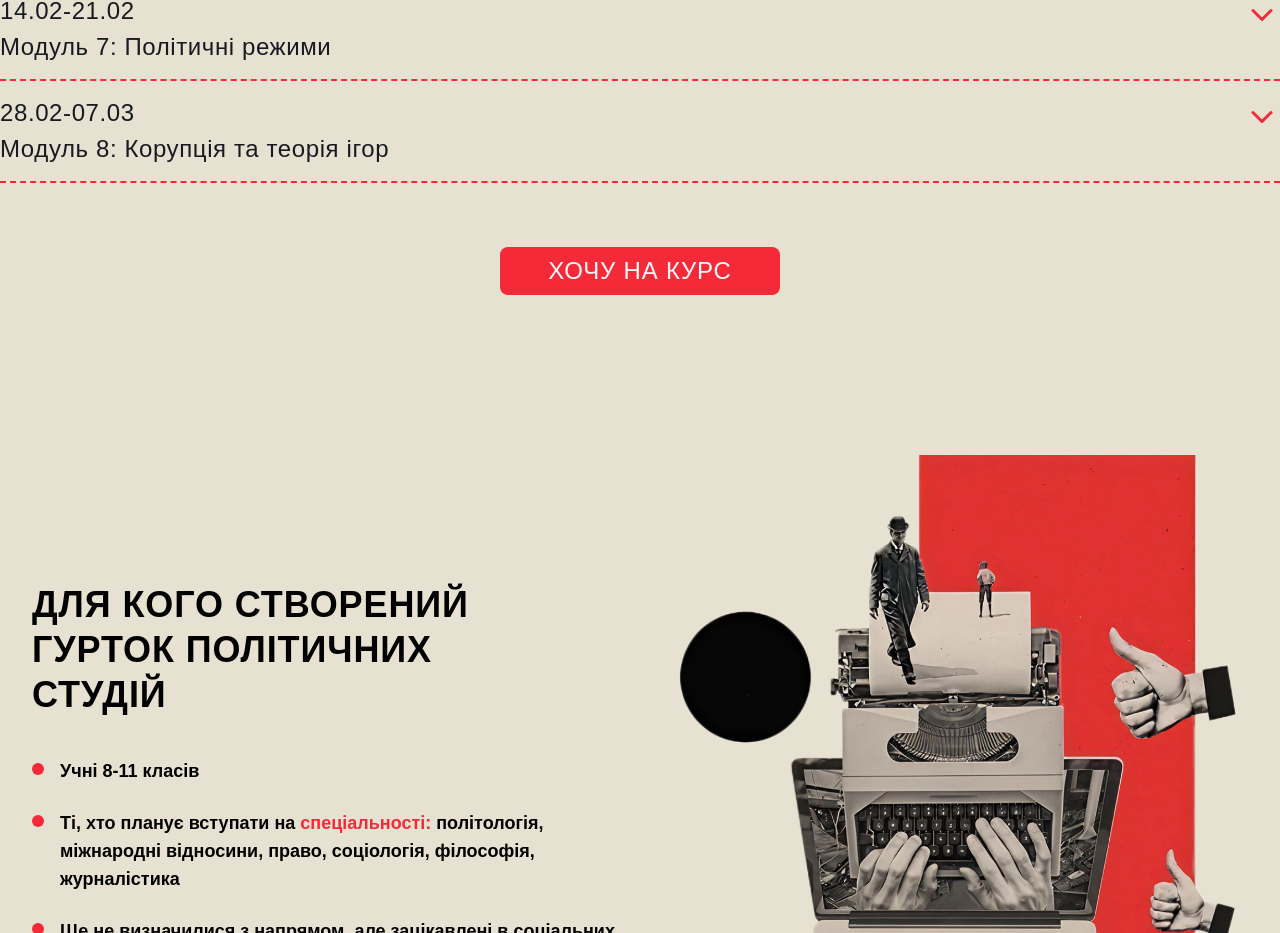
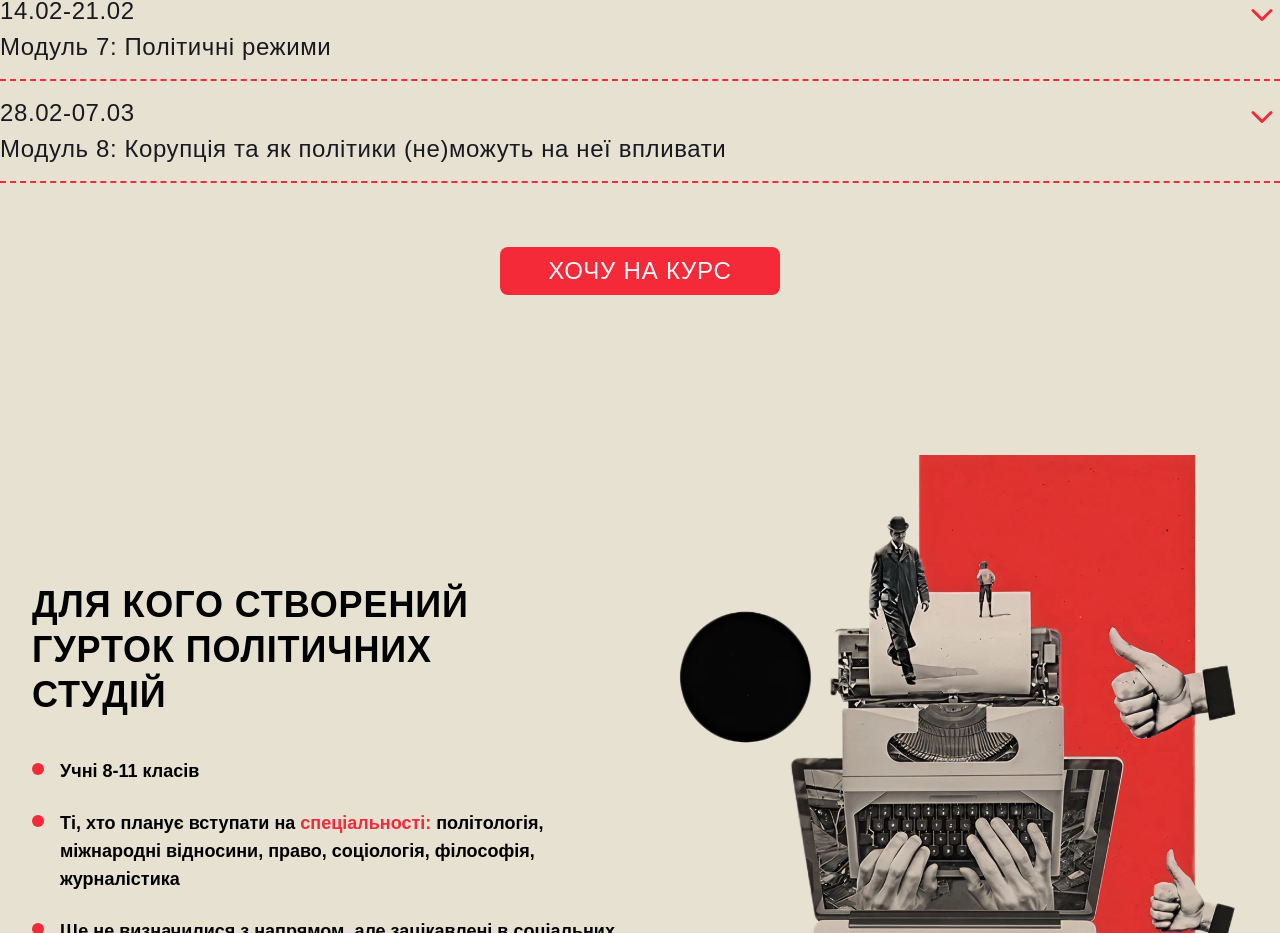
Before and after one commit to 1butenko/order-school-web, a Next.js app: page / in a window 1280 px wide. Shown: the part 4755-5688 px from the top of the page. Built offline with nearby package versions, Linux system fonts and the light colour scheme; no server answers; a web font is replaced by a local one.

Commit message:
Revise module 8 title and description for clarity
Updated the title and description of module 8 to clarify its focus on corruption and the influence of politicians. Enhanced the description to explain the strategic models and rational decision-making in political conflicts.

```diff
--- a/src/app/sections/Timeline.tsx
+++ b/src/app/sections/Timeline.tsx
@@ -78,12 +78,12 @@ const modules: Module[] = [
   },
   {
     id: "module-8",
-    title: "Модуль 8: Корупція та теорія ігор",
+    title: "Модуль 8: Корупція та як політики (не)можуть на неї впливати",
     startDate: "2026-02-28",
     endDate: "2026-03-07",
     description:
-      "Цей модуль перетворює хаос політичних конфліктів на стратегічні моделі. Ми розглянемо політику крізь призму теорії ігор: «Дилема в'язня», гра в «Боягуза», ядерний шантаж, зрада і співпраця. Це набір інструментів для прорахунку ходів опонента, де вирішує холодна логіка, а не емоції.",
-  },
+      "Цей модуль перетворює хаос політичних конфліктів на чіткі стратегічні моделі. Ми розглянемо політику крізь призму теорії ігор, щоб зрозуміти, чому цілком раціональні лідери часом приймають самовбивчі рішення. Ти дізнаєшся, як працює «Дилема в'язня», чому ядерний шантаж — це гра в «Боягуза» і як математика пояснює зраду та співпрацю. Це набір інструментів для прорахунку ходів опонента, де перемога залежить від холодної логіки, а не від емоцій.",
+  }
 ];
 
 type ModuleStatus = "upcoming" | "current" | "next" | "completed";
```
